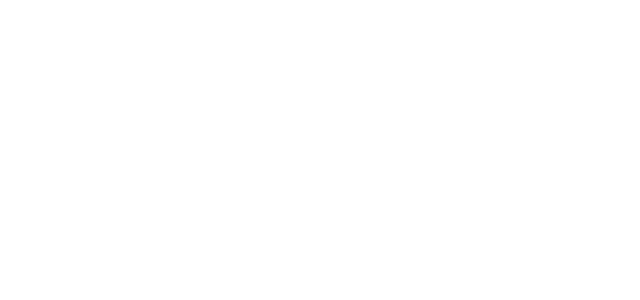
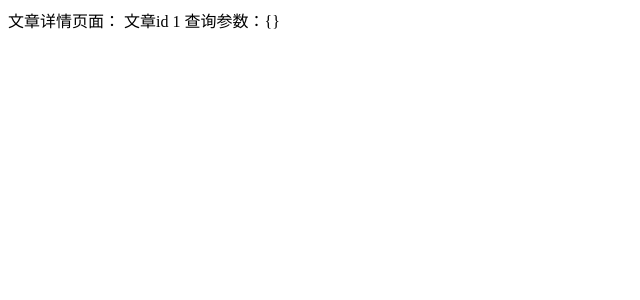
Before and after one commit to fwj-2000/nuxt-demo, a Nuxt app: page /article/1 in a window 1280 px wide. Before the commit this address had no page. Shown: the top 300 px of the page, without its empty margins (0-640 px from the left). Built offline with nearby package versions, Linux system fonts and the light colour scheme.

Commit message:
多级嵌套

```diff
--- /dev/null
+++ b/app/pages/article/[articleID]/comment/[commentID].vue
@@ -0,0 +1,11 @@
+<script setup lang="ts">
+const route = useRoute();
+</script>
+
+<template>
+  article/{{route.params.articleID}}/comment/{{route.params.commentID}}
+</template>
+
+<style scoped>
+
+</style>
--- /dev/null
+++ b/app/pages/article/[id].vue
@@ -0,0 +1,20 @@
+<script setup lang="ts">
+import {useRoute} from "vue-router";
+const route = useRoute()
+console.log(route,'router',route.params,route.query)
+const articleId = route.params.id
+
+definePageMeta({
+  validate: async (route) => {
+    // 检查 id 是否为数字
+    return /^\d+$/.test(route.params.id as string) // 匹配失败会跳转到404页面
+  }
+})
+</script>
+
+<template>
+  <div>
+    文章详情页面： 文章id {{articleId }}
+    查询参数：{{route.query}}
+  </div>
+</template>
```
